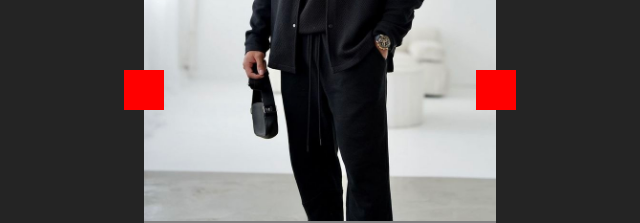
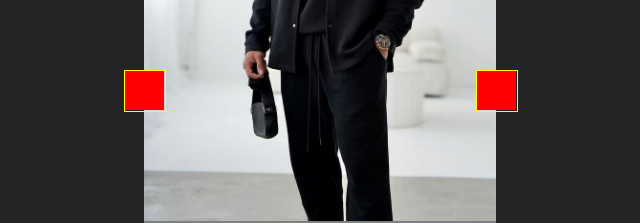
Before and after one commit to byfolarin/100-days-of-Code, a React (Vite) app in the folder code-100/: page /ImageGallery in a window 1280 px wide. Shown: the part 234-457 px from the top of the page, without its empty margins (320-960 px from the left). Built offline with nearby package versions, Linux system fonts and the light colour scheme; a web font is replaced by a local one.

Commit message:
css init

```diff
--- a/code-100/src/index.css
+++ b/code-100/src/index.css
@@ -236,7 +236,9 @@ li:hover{
 }
 
 .pointer-img {
- color: white;
+  border: 1px solid yellow;
+  color: white;
+  z-index: 1000;
 }
 
 .pointer {
```
